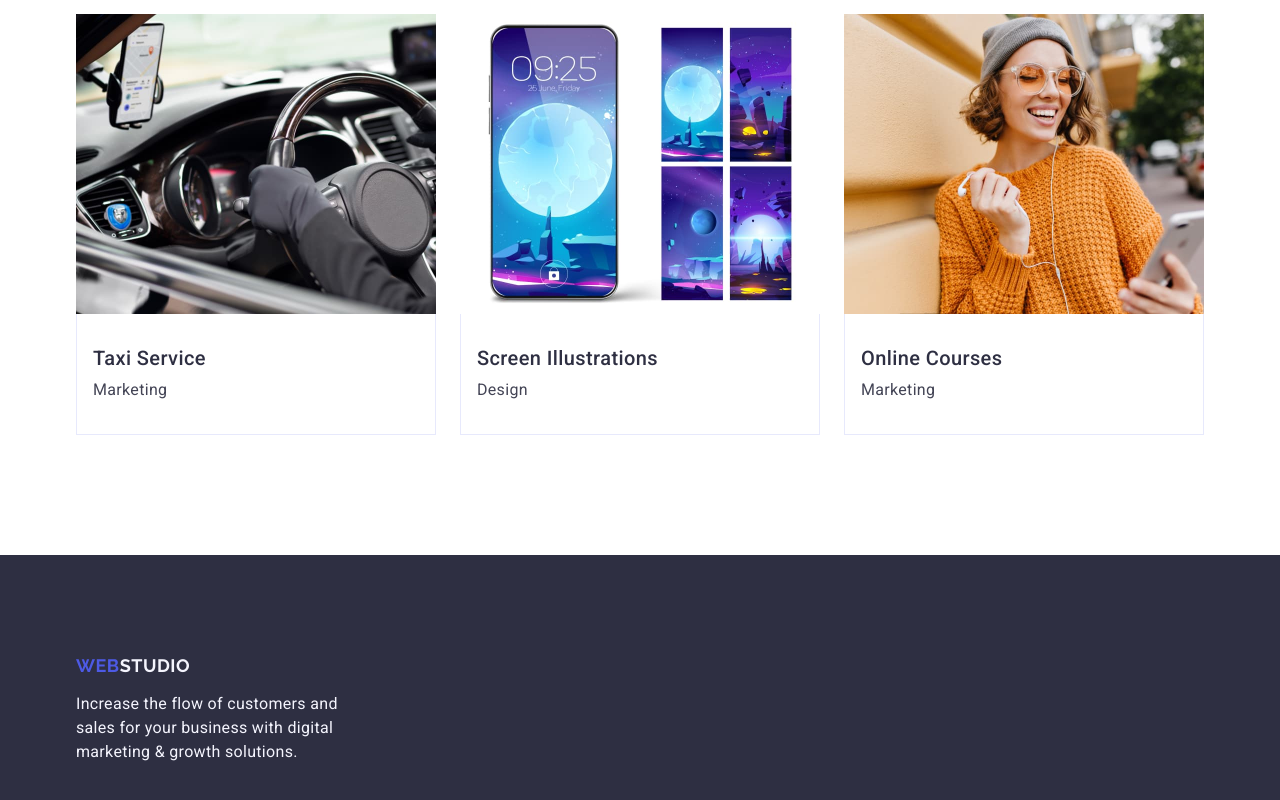
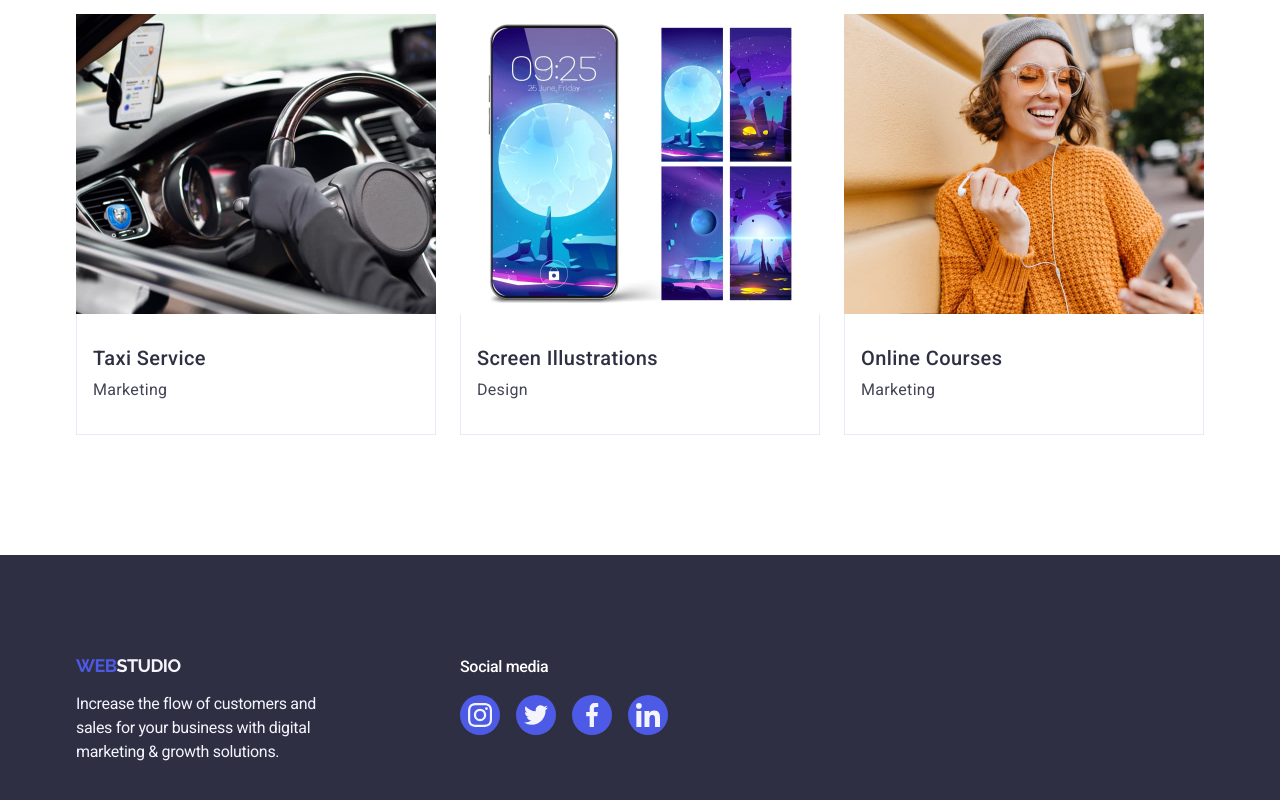
Before and after one commit to pinulartem24/goit-markup-hw-04, a plain HTML site: page index.html in a window 1280 px wide. Shown: the part 2628-3428 px from the top of the page. Drawn offline with nearby package versions, Linux system fonts and the light colour scheme.

Commit message:
add in footer icons social

```diff
--- a/css/styles.css
+++ b/css/styles.css
@@ -436,13 +436,22 @@ section {
   background-color: #2e2f42;
   padding: 100px 0;
 }
+.footer .container {
+  display: flex;
+  align-items: baseline;
+}
+
+.footer-container {
+  margin-right: 120px;
+}
+
 .footer-logo {
   color: #4d5ae5;
   font-family: "Raleway", sans-serif;
   font-size: 18px;
   font-weight: 700;
   line-height: 1.17; /* 116.667% */
-  letter-spacing: 0.03em;
+  letter-spacing: -0.03em;
   text-transform: uppercase;
   display: inline-block;
   margin-bottom: 16px;
@@ -453,7 +462,7 @@ section {
   font-size: 18px;
   font-weight: 700;
   line-height: 1.17; /* 116.667% */
-  letter-spacing: 0.03em;
+  letter-spacing: -0.03em;
   text-transform: uppercase;
 }
 .foter-text {
@@ -461,7 +470,51 @@ section {
   font-size: 16px;
   font-weight: 400;
   line-height: 1.5; /* 150% */
-  letter-spacing: 0.02em;
+  letter-spacing: -0.02em;
   max-width: 264px;
 }
+/* Footer social */
+
+.footer-social {
+  color: #fff;
+  font-size: 16px;
+  font-weight: 500;
+  line-height: 1.5; /* 150% */
+  letter-spacing: -0.02em;
+  margin-bottom: 16px;
+}
+.footer-icon-list {
+  display: flex;
+  align-items: center;
+  justify-content: center;
+  gap: 16px;
+}
+.footer-icon-list-item {
+  width: 40px;
+  height: 40px;
+}
+.footer-icon-list-a {
+  width: 100%;
+  height: 100%;
+  display: flex;
+  justify-content: center;
+  align-items: center;
+  flex-shrink: 0;
+  background-color: #4d5ae5;
+  border-radius: 50%;
+  transition: transform 250ms cubic-bezier(0.4, 0, 0.2, 1);
+}
+
+.footer-icon-svg {
+  fill: #f4f4fd;
+}
+
+.footer-icon-list-a:hover {
+  background-color: #31d0aa;
+}
+
+.footer-icon-list-a:focus {
+  background-color: #31d0aa;
+}
+
 /* #endregion Footer */
--- a/index.html
+++ b/index.html
@@ -433,6 +433,7 @@
     <!-- #region Footer -->
     <footer class="footer">
       <div class="container">
+        <div class="footer-container">
           <a class="footer-logo" href="./index.html"
             >Web<span class="footer-logo-text">Studio</span></a
           >
@@ -441,6 +442,40 @@
             digital marketing & growth solutions.
           </p>
         </div>
+        <div>
+          <p class="footer-social">Social media</p>
+          <ul class="footer-icon-list">
+            <li class="footer-icon-list-item">
+              <a class="footer-icon-list-a" href="">
+                <svg class="footer-icon-svg" width="24px" height="24px">
+                  <use href="./images/icons.svg#icon-instagram"></use>
+                </svg>
+              </a>
+            </li>
+            <li class="footer-icon-list-item">
+              <a class="footer-icon-list-a" href="">
+                <svg class="footer-icon-svg" width="24px" height="24px">
+                  <use href="./images/icons.svg#icon-twitter"></use>
+                </svg>
+              </a>
+            </li>
+            <li class="footer-icon-list-item">
+              <a class="footer-icon-list-a" href="">
+                <svg class="footer-icon-svg" width="24" height="24">
+                  <use href="./images/icons.svg#icon-facebook"></use>
+                </svg>
+              </a>
+            </li>
+            <li class="footer-icon-list-item">
+              <a class="footer-icon-list-a" href="">
+                <svg class="footer-icon-svg" width="24" height="24">
+                  <use href="./images/icons.svg#icon-linkedin"></use>
+                </svg>
+              </a>
+            </li>
+          </ul>
+        </div>
+      </div>
     </footer>
     <!-- #endregion Footer -->
   </body>
```
Lines whose indentation alone changed are shown as unchanged.
